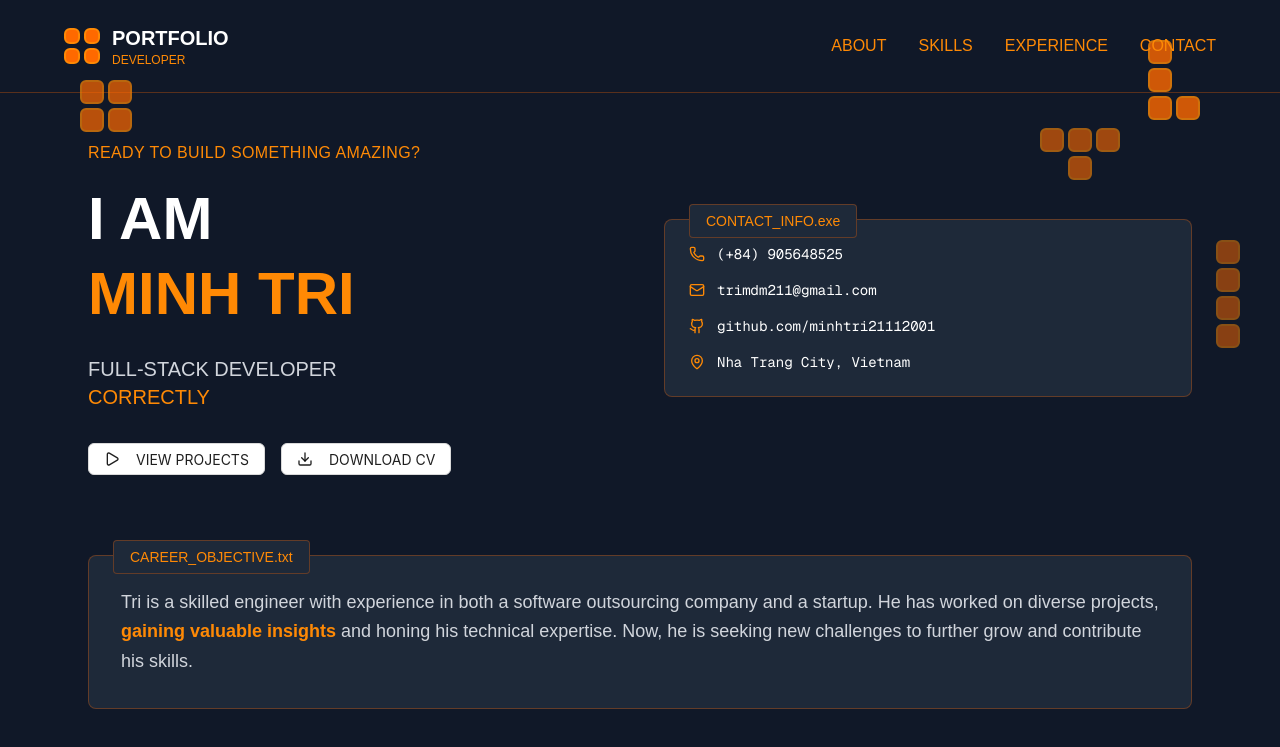
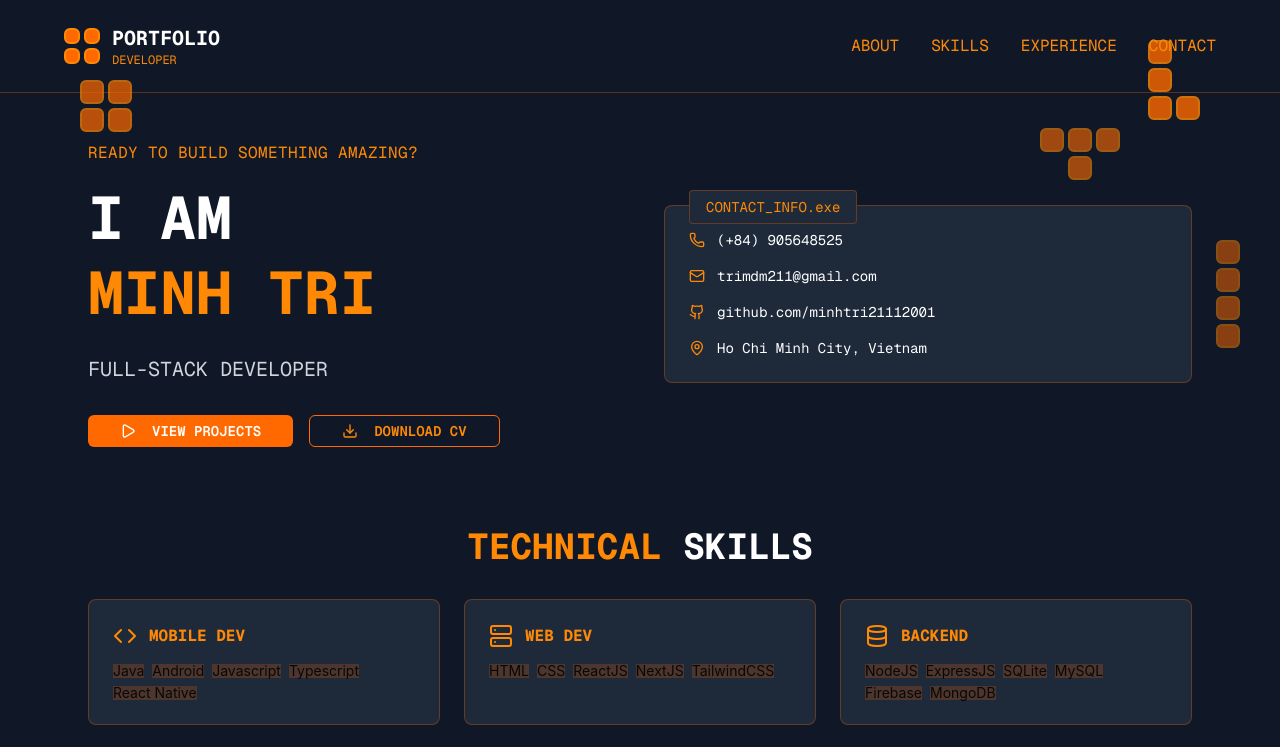
Before and after one commit to minhtri12112001/my-portfolio-web, a Next.js app: page / in a window 1280 px wide. Shown: the top 747 px of the page. Built offline with nearby package versions, Linux system fonts and the light colour scheme.

Commit message:
feature/refactor_hero_section_code

```diff
--- /dev/null
+++ b/src/app/components/hero-section.tsx
@@ -0,0 +1,62 @@
+import { Button } from "antd";
+import { Play, Download, Phone, Mail, Github, MapPin } from "lucide-react";
+import { contactInfo } from "../constants";
+
+export const HeroSection = () => {
+  return (
+    <section className="mb-20">
+      <div className="grid lg:grid-cols-2 gap-12 items-center">
+        <div>
+          <p className="text-orange-400 mb-4 uppercase tracking-wide">
+            Ready to build something amazing?
+          </p>
+          <h1 className="text-6xl font-bold mb-6 leading-tight">
+            I AM
+            <br />
+            <span className="text-orange-400">
+              {contactInfo.name.toUpperCase()}
+            </span>
+          </h1>
+          <p className="text-xl mb-8 text-gray-300">
+            {contactInfo.title.toUpperCase()}
+          </p>
+          <div className="flex gap-4">
+            <Button className="!bg-orange-500 hover:!bg-orange-600 !text-white !px-8 !border-none !font-semibold !font-mono">
+              <Play className="w-4 h-4 mr-2" />
+              VIEW PROJECTS
+            </Button>
+            <Button className="!border-orange-500 !text-orange-400 hover:!bg-orange-500 hover:!text-white !px-8 !py-3 !bg-transparent !font-semibold !font-mono">
+              <Download className="w-4 h-4 mr-2" />
+              DOWNLOAD CV
+            </Button>
+          </div>
+        </div>
+        <div className="relative">
+          <div className="bg-gray-800 p-6 rounded-lg border border-orange-500/30 relative">
+            <div className="absolute -top-4 left-6 bg-gray-800 px-4 py-1 border border-orange-500/30 rounded">
+              <span className="text-orange-400 text-sm">CONTACT_INFO.exe</span>
+            </div>
+            <div className="space-y-4  text-sm">
+              <div className="flex items-center gap-3">
+                <Phone className="w-4 h-4 text-orange-400" />
+                <span>{contactInfo.phone}</span>
+              </div>
+              <div className="flex items-center gap-3">
+                <Mail className="w-4 h-4 text-orange-400" />
+                <span>{contactInfo.email}</span>
+              </div>
+              <div className="flex items-center gap-3">
+                <Github className="w-4 h-4 text-orange-400" />
+                <span>{contactInfo.github_url}</span>
+              </div>
+              <div className="flex items-center gap-3">
+                <MapPin className="w-4 h-4 text-orange-400" />
+                <span>{contactInfo.address}</span>
+              </div>
+            </div>
+          </div>
+        </div>
+      </div>
+    </section>
+  );
+};
--- /dev/null
+++ b/src/app/constants/contact-info.ts
@@ -0,0 +1,8 @@
+export const contactInfo = {
+  name: "Minh Tri",
+  title: "Full-Stack Developer",
+  phone: "(+84) 905648525",
+  email: "trimdm211@gmail.com",
+  github_url: "github.com/minhtri21112001",
+  address: "Ho Chi Minh City, Vietnam",
+};
--- /dev/null
+++ b/src/app/constants/index.ts
@@ -0,0 +1 @@
+export * from "./contact-info";
--- a/src/app/page.tsx
+++ b/src/app/page.tsx
@@ -24,11 +24,11 @@ import {
   TetrisSquare,
   TetrisT,
 } from "./components";
+import { HeroSection } from "./components/hero-section";
 
 export default function TetrisPortfolioPage() {
   return (
-    <div className="min-h-screen bg-gray-900 text-white relative overflow-hidden scroll-smooth">
-      {/* Tetris Blocks Background */}
+    <div className="min-h-screen bg-gray-900 text-white relative overflow-hidden scroll-smooth font-mono">
       <TetrisL className="top-10 right-20 opacity-80" />
       <TetrisT className="top-32 right-40 opacity-60" />
       <TetrisSquare className="top-20 left-20 opacity-70" />
@@ -37,8 +37,6 @@ export default function TetrisPortfolioPage() {
       <TetrisT className="bottom-20 right-60 opacity-70 rotate-180" />
       <TetrisSquare className="bottom-60 right-20 opacity-50" />
       <TetrisLine className="bottom-10 left-40 opacity-60" />
-
-      {/* Header */}
       <header className="relative z-10 p-6 border-b border-orange-500/30">
         <div className="max-w-6xl mx-auto flex justify-between items-center">
           <div className="flex items-center gap-3">
@@ -49,8 +47,8 @@ export default function TetrisPortfolioPage() {
               <TetrisBlock className="w-4 h-4" />
             </div>
             <div>
-              <h1 className="text-xl font-bold">PORTFOLIO</h1>
-              <p className="text-xs text-orange-400">DEVELOPER</p>
+              <h1 className="text-xl font-bold ">PORTFOLIO</h1>
+              <p className="text-xs text-orange-400 ">DEVELOPER</p>
             </div>
           </div>
           <nav className="flex gap-8">
@@ -107,69 +105,8 @@ export default function TetrisPortfolioPage() {
       </header>
 
       <main className="relative z-10 max-w-6xl mx-auto px-6 py-12">
-        {/* Hero Section */}
-        <section className="mb-20">
-          <div className="grid lg:grid-cols-2 gap-12 items-center">
-            <div>
-              <p className="text-orange-400 mb-4 uppercase tracking-wide">
-                Ready to build something amazing?
-              </p>
-              <h1 className="text-6xl font-bold mb-6 leading-tight">
-                I AM
-                <br />
-                <span className="text-orange-400">MINH TRI</span>
-              </h1>
-              <p className="text-xl mb-8 text-gray-300">
-                FULL-STACK DEVELOPER
-                <br />
-                <span className="text-orange-400">CORRECTLY</span>
-              </p>
-              <div className="flex gap-4">
-                <Button className="bg-orange-500 hover:bg-orange-600 text-white px-8 py-3">
-                  <Play className="w-4 h-4 mr-2" />
-                  VIEW PROJECTS
-                </Button>
-                <Button
-                  // variant="outline"
-                  className="border-orange-500 text-orange-400 hover:bg-orange-500 hover:text-white px-8 py-3 bg-transparent"
-                >
-                  <Download className="w-4 h-4 mr-2" />
-                  DOWNLOAD CV
-                </Button>
-              </div>
-            </div>
-            <div className="relative">
-              <div className="bg-gray-800 p-6 rounded-lg border border-orange-500/30 relative">
-                <div className="absolute -top-4 left-6 bg-gray-800 px-4 py-1 border border-orange-500/30 rounded">
-                  <span className="text-orange-400 text-sm">
-                    CONTACT_INFO.exe
-                  </span>
-                </div>
-                <div className="space-y-4 font-mono text-sm">
-                  <div className="flex items-center gap-3">
-                    <Phone className="w-4 h-4 text-orange-400" />
-                    <span>(+84) 905648525</span>
-                  </div>
-                  <div className="flex items-center gap-3">
-                    <Mail className="w-4 h-4 text-orange-400" />
-                    <span>trimdm211@gmail.com</span>
-                  </div>
-                  <div className="flex items-center gap-3">
-                    <Github className="w-4 h-4 text-orange-400" />
-                    <span>github.com/minhtri21112001</span>
-                  </div>
-                  <div className="flex items-center gap-3">
-                    <MapPin className="w-4 h-4 text-orange-400" />
-                    <span>Nha Trang City, Vietnam</span>
-                  </div>
-                </div>
-              </div>
-            </div>
-          </div>
-        </section>
-
-        {/* About Section */}
-        <section id="about" className="mb-20">
+        <HeroSection />
+        {/* <section id="about" className="mb-20">
           <div className="bg-gray-800 p-8 rounded-lg border border-orange-500/30 relative">
             <div className="absolute -top-4 left-6 bg-gray-800 px-4 py-1 border border-orange-500/30 rounded">
               <span className="text-orange-400 text-sm">
@@ -187,9 +124,8 @@ export default function TetrisPortfolioPage() {
               challenges to further grow and contribute his skills.
             </p>
           </div>
-        </section>
+        </section> */}
 
-        {/* Skills Section */}
         <section id="skills" className="mb-20">
           <h2 className="text-4xl font-bold mb-8 text-center">
             <span className="text-orange-400">TECHNICAL</span> SKILLS
@@ -280,7 +216,6 @@ export default function TetrisPortfolioPage() {
           </div>
         </section>
 
-        {/* Experience Section */}
         <section id="experience" className="mb-20">
           <h2 className="text-4xl font-bold mb-8 text-center">
             <span className="text-orange-400">WORK</span> EXPERIENCE
@@ -320,7 +255,7 @@ export default function TetrisPortfolioPage() {
                   <div className="text-right">
                     <div className="flex items-center gap-2 text-orange-400">
                       <Calendar className="w-4 h-4" />
-                      <span className="font-mono text-sm">{job.period}</span>
+                      <span className=" text-sm">{job.period}</span>
                     </div>
                   </div>
                 </div>
@@ -358,7 +293,7 @@ export default function TetrisPortfolioPage() {
                 <p className="text-gray-300">
                   Academic Scholarship - 1st Semester 2022
                 </p>
-                <p className="text-sm text-orange-400 font-mono">MAY 2022</p>
+                <p className="text-sm text-orange-400 ">MAY 2022</p>
               </div>
             </div>
 
@@ -373,7 +308,7 @@ export default function TetrisPortfolioPage() {
                 <p className="text-gray-300">
                   IELTS 6.5 Overall (CEFR Level B2)
                 </p>
-                <p className="text-sm text-orange-400 font-mono">AUG 2022</p>
+                <p className="text-sm text-orange-400 ">AUG 2022</p>
               </div>
             </div>
           </div>
@@ -408,7 +343,7 @@ export default function TetrisPortfolioPage() {
       {/* Footer */}
       <footer className="relative z-10 border-t border-orange-500/30 p-6">
         <div className="max-w-6xl mx-auto text-center">
-          <p className="text-gray-400 font-mono">
+          <p className="text-gray-400 ">
             © 2024 NGUYEN_DINH_MINH_TRI.exe - ALL_RIGHTS_RESERVED
           </p>
         </div>
```
